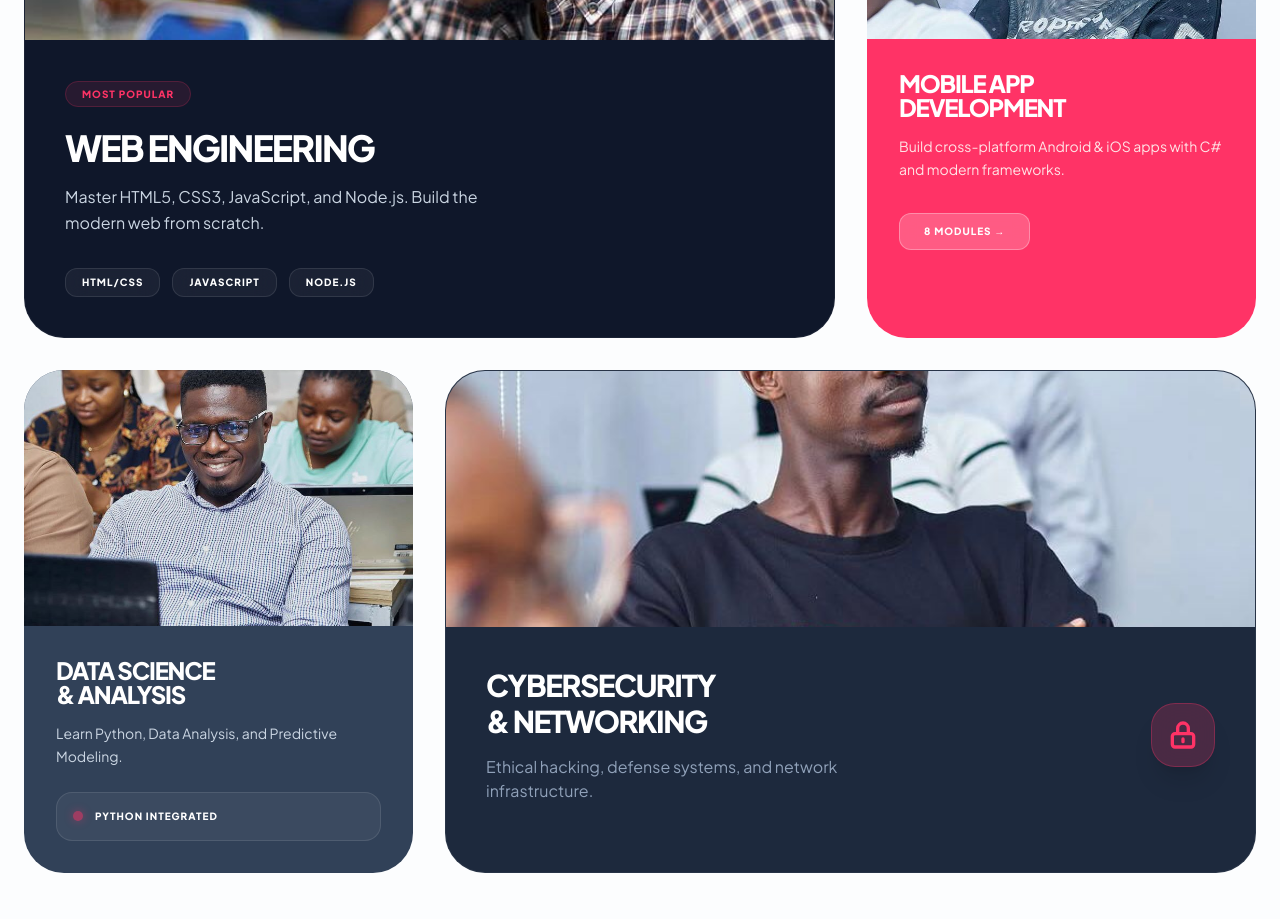
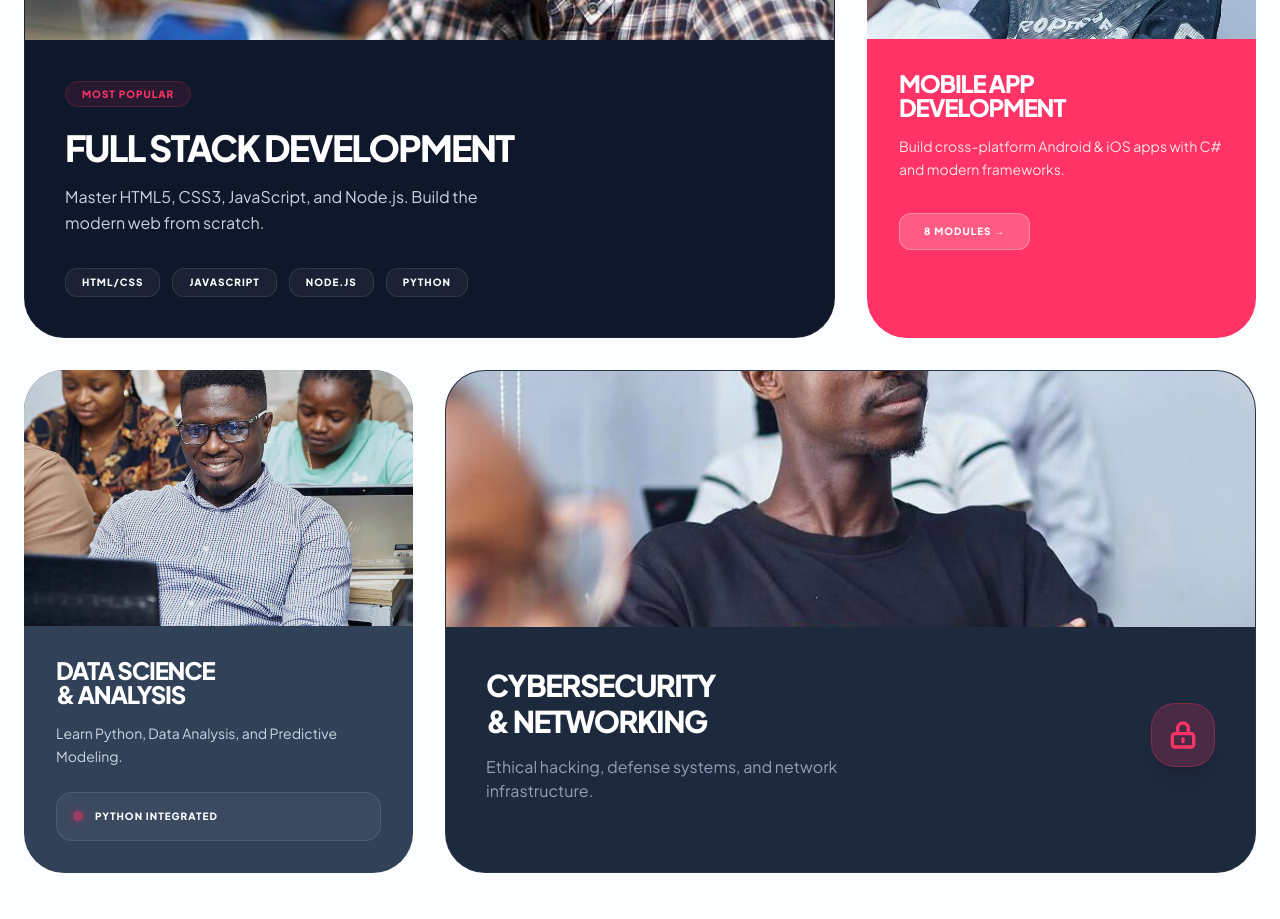
Before and after one commit to Inflimity/tech4africa, a Next.js app: page /academy in a window 1280 px wide. Shown: the part 1720-2639 px from the top of the page. Built offline with nearby package versions, Linux system fonts and the light colour scheme.

Commit message:
UPDATED ACADEMY PAGE

```diff
--- a/app/academy/page.tsx
+++ b/app/academy/page.tsx
@@ -125,7 +125,7 @@ export default function AcademyPage() {
                             <span className="text-africa-red font-bold text-[10px] uppercase tracking-widest bg-africa-red/10 border border-africa-red/20 px-4 py-1.5 rounded-full">
                                 Most Popular
                             </span>
-                            <h3 className="text-4xl font-extrabold mt-6 uppercase tracking-tighter">Web Engineering</h3>
+                            <h3 className="text-4xl font-extrabold mt-6 uppercase tracking-tighter">Full Stack Development</h3>
                             <p className="text-slate-300 mt-4 max-w-md leading-relaxed">
                                 Master HTML5, CSS3, JavaScript, and Node.js. Build the modern web from scratch.
                             </p>
@@ -133,6 +133,7 @@ export default function AcademyPage() {
                                 <span className="px-4 py-1.5 bg-white/5 backdrop-blur-md border border-white/10 rounded-xl text-[10px] font-black uppercase tracking-widest">HTML/CSS</span>
                                 <span className="px-4 py-1.5 bg-white/5 backdrop-blur-md border border-white/10 rounded-xl text-[10px] font-black uppercase tracking-widest">JAVASCRIPT</span>
                                 <span className="px-4 py-1.5 bg-white/5 backdrop-blur-md border border-white/10 rounded-xl text-[10px] font-black uppercase tracking-widest">NODE.JS</span>
+                                <span className="px-4 py-1.5 bg-white/5 backdrop-blur-md border border-white/10 rounded-xl text-[10px] font-black uppercase tracking-widest">PYTHON</span>
                             </div>
                         </div>
                     </div>
```
